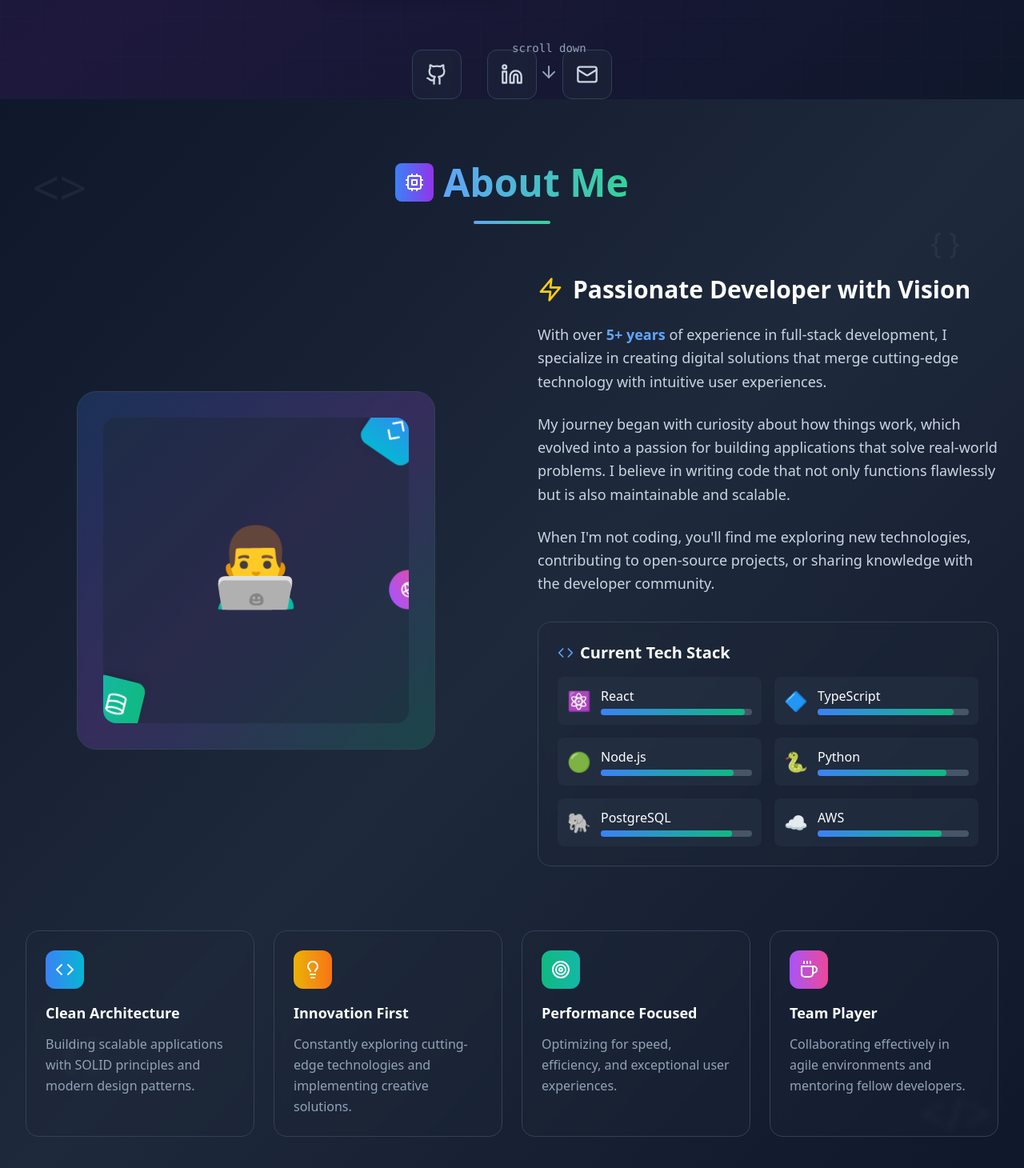
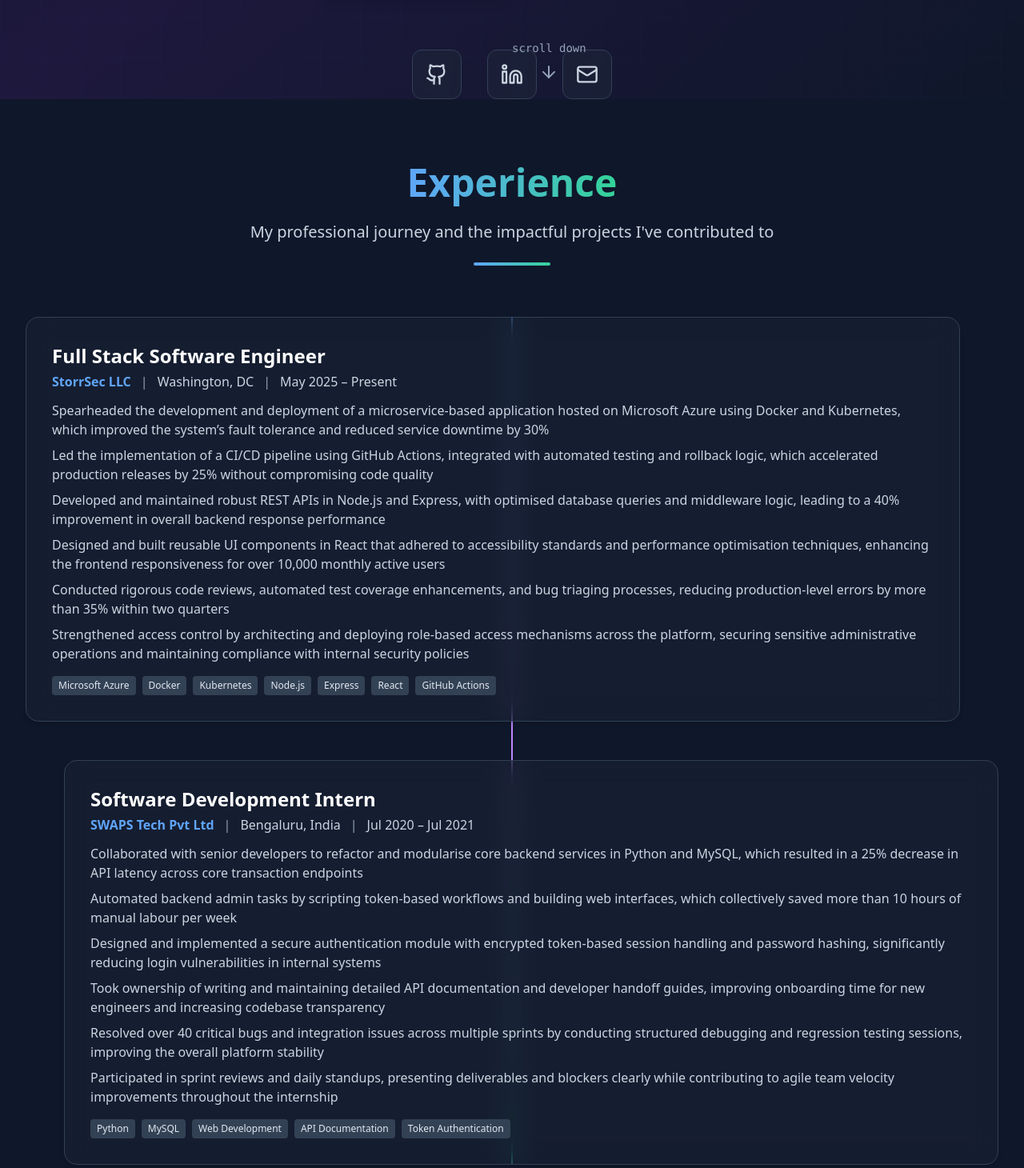
Before and after one commit to PramukhN/Pf, a React (Vite) app: page / in a window 1280 px wide. Shown: the part 930-2390 px from the top of the page at 80% size. Built offline with nearby package versions, Linux system fonts and the light colour scheme.

Commit message:
Update About.tsx

```diff
--- a/src/components/About.tsx
+++ b/src/components/About.tsx
@@ -1,55 +1,45 @@
 import React from 'react';
 import { motion } from 'framer-motion';
-import { Code, Coffee, Lightbulb, Target, Cpu, Database, Globe, Zap } from 'lucide-react';
 
-const About = () => {
-  const highlights = [
+const Experience = () => {
+  const experiences = [
     {
-      icon: Code,
-      title: 'Clean Architecture',
-      description: 'Building scalable applications with SOLID principles and modern design patterns.',
-      color: 'from-blue-500 to-cyan-500'
+      title: 'Full Stack Software Engineer',
+      company: 'StorrSec LLC',
+      location: 'Washington, DC',
+      period: 'May 2025 – Present',
+      type: 'Full-time',
+      description: [
+        'Spearheaded the development and deployment of a microservice-based application hosted on Microsoft Azure using Docker and Kubernetes, which improved the system’s fault tolerance and reduced service downtime by 30%',
+        'Led the implementation of a CI/CD pipeline using GitHub Actions, integrated with automated testing and rollback logic, which accelerated production releases by 25% without compromising code quality',
+        'Developed and maintained robust REST APIs in Node.js and Express, with optimised database queries and middleware logic, leading to a 40% improvement in overall backend response performance',
+        'Designed and built reusable UI components in React that adhered to accessibility standards and performance optimisation techniques, enhancing the frontend responsiveness for over 10,000 monthly active users',
+        'Conducted rigorous code reviews, automated test coverage enhancements, and bug triaging processes, reducing production-level errors by more than 35% within two quarters',
+        'Strengthened access control by architecting and deploying role-based access mechanisms across the platform, securing sensitive administrative operations and maintaining compliance with internal security policies'
+      ],
+      technologies: ['Microsoft Azure', 'Docker', 'Kubernetes', 'Node.js', 'Express', 'React', 'GitHub Actions']
     },
     {
-      icon: Lightbulb,
-      title: 'Innovation First',
-      description: 'Constantly exploring cutting-edge technologies and implementing creative solutions.',
-      color: 'from-yellow-500 to-orange-500'
-    },
-    {
-      icon: Target,
-      title: 'Performance Focused',
-      description: 'Optimizing for speed, efficiency, and exceptional user experiences.',
-      color: 'from-emerald-500 to-teal-500'
-    },
-    {
-      icon: Coffee,
-      title: 'Team Player',
-      description: 'Collaborating effectively in agile environments and mentoring fellow developers.',
-      color: 'from-purple-500 to-pink-500'
+      title: 'Software Development Intern',
+      company: 'SWAPS Tech Pvt Ltd',
+      location: 'Bengaluru, India',
+      period: 'Jul 2020 – Jul 2021',
+      type: 'Internship',
+      description: [
+        'Collaborated with senior developers to refactor and modularise core backend services in Python and MySQL, which resulted in a 25% decrease in API latency across core transaction endpoints',
+        'Automated backend admin tasks by scripting token-based workflows and building web interfaces, which collectively saved more than 10 hours of manual labour per week',
+        'Designed and implemented a secure authentication module with encrypted token-based session handling and password hashing, significantly reducing login vulnerabilities in internal systems',
+        'Took ownership of writing and maintaining detailed API documentation and developer handoff guides, improving onboarding time for new engineers and increasing codebase transparency',
+        'Resolved over 40 critical bugs and integration issues across multiple sprints by conducting structured debugging and regression testing sessions, improving the overall platform stability',
+        'Participated in sprint reviews and daily standups, presenting deliverables and blockers clearly while contributing to agile team velocity improvements throughout the internship'
+      ],
+      technologies: ['Python', 'MySQL', 'Web Development', 'API Documentation', 'Token Authentication']
     }
   ];
 
-  const techStack = [
-    { name: 'React', level: 95, icon: '⚛️' },
-    { name: 'TypeScript', level: 90, icon: '🔷' },
-    { name: 'Node.js', level: 88, icon: '🟢' },
-    { name: 'Python', level: 85, icon: '🐍' },
-    { name: 'PostgreSQL', level: 87, icon: '🐘' },
-    { name: 'AWS', level: 82, icon: '☁️' }
-  ];
-
   return (
-    <section id="about" className="py-20 bg-gradient-to-br from-slate-900 via-slate-800 to-slate-900 relative overflow-hidden">
-      {/* Background Elements */}
-      <div className="absolute inset-0 opacity-5">
-        <div className="absolute top-20 left-10 text-6xl">{'<>'}</div>
-        <div className="absolute top-40 right-20 text-4xl">{'{ }'}</div>
-        <div className="absolute bottom-40 left-20 text-5xl">{'[ ]'}</div>
-        <div className="absolute bottom-20 right-10 text-6xl">{'</>'}</div>
-      </div>
-
-      <div className="max-w-7xl mx-auto px-4 sm:px-6 lg:px-8 relative z-10">
+    <section id="experience" className="py-20 bg-slate-900">
+      <div className="max-w-7xl mx-auto px-4 sm:px-6 lg:px-8">
         <motion.div
           initial={{ opacity: 0, y: 30 }}
           whileInView={{ opacity: 1, y: 0 }}
@@ -57,182 +47,73 @@ const About = () => {
           viewport={{ once: true }}
           className="text-center mb-16"
         >
-          <motion.div
-            initial={{ scale: 0 }}
-            whileInView={{ scale: 1 }}
-            transition={{ duration: 0.6, delay: 0.2 }}
-            viewport={{ once: true }}
-            className="inline-flex items-center gap-3 mb-6"
-          >
-            <div className="w-12 h-12 bg-gradient-to-r from-blue-500 to-purple-600 rounded-lg flex items-center justify-center">
-              <Cpu className="text-white" size={24} />
-            </div>
-            <h2 className="text-4xl md:text-5xl font-bold">
+          <h2 className="text-4xl md:text-5xl font-bold mb-6">
             <span className="bg-gradient-to-r from-blue-400 to-emerald-400 bg-clip-text text-transparent">
-                About Me
+              Experience
             </span>
           </h2>
-          </motion.div>
-          <div className="w-24 h-1 bg-gradient-to-r from-blue-400 to-emerald-400 mx-auto rounded-full"></div>
+          <p className="text-xl text-slate-300 max-w-3xl mx-auto">
+            My professional journey and the impactful projects I've contributed to
+          </p>
+          <div className="w-24 h-1 bg-gradient-to-r from-blue-400 to-emerald-400 mx-auto rounded-full mt-6"></div>
         </motion.div>
 
-        <div className="grid lg:grid-cols-2 gap-16 items-center mb-20">
+        <div className="relative">
+          {/* Timeline line */}
+          <div className="absolute left-4 md:left-1/2 transform md:-translate-x-px top-0 bottom-0 w-0.5 bg-gradient-to-b from-blue-400 via-purple-400 to-emerald-400"></div>
+
+          <div className="space-y-12">
+            {experiences.map((experience, index) => (
               <motion.div
-            initial={{ opacity: 0, x: -50 }}
-            whileInView={{ opacity: 1, x: 0 }}
-            transition={{ duration: 0.8 }}
+                key={index}
+                initial={{ opacity: 0, y: 50 }}
+                whileInView={{ opacity: 1, y: 0 }}
+                transition={{ duration: 0.8, delay: index * 0.2 }}
                 viewport={{ once: true }}
-            className="relative"
+                className={`relative flex items-center ${
+                  index % 2 === 0 ? 'md:flex-row' : 'md:flex-row-reverse'
+                }`}
               >
-            {/* Developer Avatar with Code Animation */}
-            <div className="relative max-w-md mx-auto">
-              <div className="aspect-square bg-gradient-to-br from-blue-500/20 via-purple-500/20 to-emerald-500/20 rounded-3xl p-8 backdrop-blur-sm border border-slate-700">
-                <div className="w-full h-full bg-slate-800/50 rounded-2xl flex items-center justify-center relative overflow-hidden">
-                  <div className="text-8xl mb-4">👨‍💻</div>
-
-                  {/* Floating Code Elements */}
+                {/* Content */}
+                <div className={`flex-1 ml-12 md:ml-0 ${
+                  index % 2 === 0 ? 'md:pr-12' : 'md:pl-12'
+                }`}>
                   <motion.div
-                    animate={{
-                      rotate: 360,
-                      scale: [1, 1.1, 1]
-                    }}
-                    transition={{
-                      rotate: { duration: 20, repeat: Infinity, ease: 'linear' },
-                      scale: { duration: 2, repeat: Infinity }
-                    }}
-                    className="absolute -top-4 -right-4 w-16 h-16 bg-gradient-to-r from-blue-500 to-cyan-500 rounded-xl flex items-center justify-center shadow-lg"
+                    whileHover={{ scale: 1.02 }}
+                    className="bg-slate-800/40 backdrop-blur-lg rounded-2xl p-8 border border-slate-700 shadow-md transition-shadow duration-300"
                   >
-                    <Code size={28} className="text-white" />
-                  </motion.div>
-
-                  <motion.div
-                    animate={{
-                      rotate: -360,
-                      y: [0, -10, 0]
-                    }}
-                    transition={{
-                      rotate: { duration: 15, repeat: Infinity, ease: 'linear' },
-                      y: { duration: 3, repeat: Infinity }
-                    }}
-                    className="absolute -bottom-4 -left-4 w-16 h-16 bg-gradient-to-r from-emerald-500 to-teal-500 rounded-xl flex items-center justify-center shadow-lg"
+                    <h3 className="text-2xl font-bold text-white mb-1">{experience.title}</h3>
+                    <div className="flex flex-wrap items-center gap-3 mb-3">
+                      <span className="text-blue-400 font-semibold">{experience.company}</span>
+                      <span className="text-slate-400">|</span>
+                      <span className="text-slate-300">{experience.location}</span>
+                      <span className="text-slate-400">|</span>
+                      <span className="text-slate-300">{experience.period}</span>
+                    </div>
+                    <div className="space-y-2 text-slate-300 mb-4">
+                      {experience.description.map((item, i) => (
+                        <p key={i}>{item}</p>
+                      ))}
+                    </div>
+                    <div className="flex flex-wrap gap-2 mt-2">
+                      {experience.technologies.map((tech) => (
+                        <span
+                          key={tech}
+                          className="px-2 py-1 bg-slate-700 text-xs text-slate-200 rounded"
                         >
-                    <Database size={28} className="text-white" />
-                  </motion.div>
-
-                  <motion.div
-                    animate={{
-                      scale: [1, 1.2, 1],
-                      rotate: [0, 180, 360]
-                    }}
-                    transition={{
-                      duration: 8,
-                      repeat: Infinity,
-                      ease: 'easeInOut'
-                    }}
-                    className="absolute top-1/2 -right-6 w-12 h-12 bg-gradient-to-r from-purple-500 to-pink-500 rounded-full flex items-center justify-center"
-                  >
-                    <Globe size={20} className="text-white" />
-                  </motion.div>
-                </div>
-              </div>
+                          {tech}
+                        </span>
+                      ))}
                     </div>
                   </motion.div>
-
-          <motion.div
-            initial={{ opacity: 0, x: 50 }}
-            whileInView={{ opacity: 1, x: 0 }}
-            transition={{ duration: 0.8 }}
-            viewport={{ once: true }}
-            className="space-y-8"
-          >
-            <div>
-              <h3 className="text-3xl font-bold text-white mb-6 flex items-center gap-3">
-                <Zap className="text-yellow-400" size={32} />
-                Passionate Developer with Vision
-              </h3>
-
-              <div className="space-y-6 text-slate-300 text-lg leading-relaxed">
-                <p>
-                  With over <span className="text-blue-400 font-semibold">5+ years</span> of experience
-                  in full-stack development, I specialize in creating digital solutions that merge
-                  cutting-edge technology with intuitive user experiences.
-                </p>
-
-                <p>
-                  My journey began with curiosity about how things work, which evolved into a passion
-                  for building applications that solve real-world problems. I believe in writing code
-                  that not only functions flawlessly but is also maintainable and scalable.
-                </p>
-
-                <p>
-                  When I'm not coding, you'll find me exploring new technologies, contributing to
-                  open-source projects, or sharing knowledge with the developer community.
-                </p>
-              </div>
-            </div>
-
-            {/* Tech Stack Visualization */}
-            <div className="bg-slate-800/30 backdrop-blur-sm rounded-2xl p-6 border border-slate-700">
-              <h4 className="text-xl font-semibold text-white mb-4 flex items-center gap-2">
-                <Code size={20} className="text-blue-400" />
-                Current Tech Stack
-              </h4>
-              <div className="grid grid-cols-2 gap-4">
-                {techStack.map((tech, index) => (
-                  <motion.div
-                    key={tech.name}
-                    initial={{ opacity: 0, scale: 0.8 }}
-                    whileInView={{ opacity: 1, scale: 1 }}
-                    transition={{ duration: 0.5, delay: index * 0.1 }}
-                    viewport={{ once: true }}
-                    className="flex items-center gap-3 p-3 bg-slate-700/30 rounded-lg hover:bg-slate-700/50 transition-all duration-300"
-                  >
-                    <span className="text-2xl">{tech.icon}</span>
-                    <div className="flex-1">
-                      <div className="text-white font-medium">{tech.name}</div>
-                      <div className="w-full bg-slate-600 rounded-full h-2 mt-1">
-                        <motion.div
-                          initial={{ width: 0 }}
-                          whileInView={{ width: `${tech.level}%` }}
-                          transition={{ duration: 1, delay: index * 0.1 + 0.5 }}
-                          viewport={{ once: true }}
-                          className="bg-gradient-to-r from-blue-500 to-emerald-500 h-2 rounded-full"
-                        />
-                      </div>
                 </div>
               </motion.div>
             ))}
           </div>
-            </div>
-          </motion.div>
-        </div>
-
-        {/* Highlights Grid */}
-        <div className="grid md:grid-cols-2 lg:grid-cols-4 gap-6">
-          {highlights.map((highlight, index) => (
-            <motion.div
-              key={highlight.title}
-              initial={{ opacity: 0, y: 30 }}
-              whileInView={{ opacity: 1, y: 0 }}
-              transition={{ duration: 0.6, delay: index * 0.1 }}
-              viewport={{ once: true }}
-              whileHover={{ y: -5, scale: 1.02 }}
-              className="group p-6 bg-slate-800/30 backdrop-blur-sm rounded-2xl border border-slate-700 hover:border-slate-600 transition-all duration-300 relative overflow-hidden"
-            >
-              <div className={`absolute inset-0 bg-gradient-to-br ${highlight.color} opacity-0 group-hover:opacity-5 transition-opacity duration-300`} />
-
-              <div className={`w-12 h-12 bg-gradient-to-r ${highlight.color} rounded-xl flex items-center justify-center mb-4 group-hover:scale-110 transition-transform duration-300`}>
-                <highlight.icon className="text-white" size={24} />
-              </div>
-
-              <h4 className="font-bold text-white mb-3 text-lg">{highlight.title}</h4>
-              <p className="text-slate-400 leading-relaxed">{highlight.description}</p>
-            </motion.div>
-          ))}
         </div>
       </div>
     </section>
   );
 };
 
-export default About;
+export default Experience;
```
Lines whose indentation alone changed are shown as unchanged.
